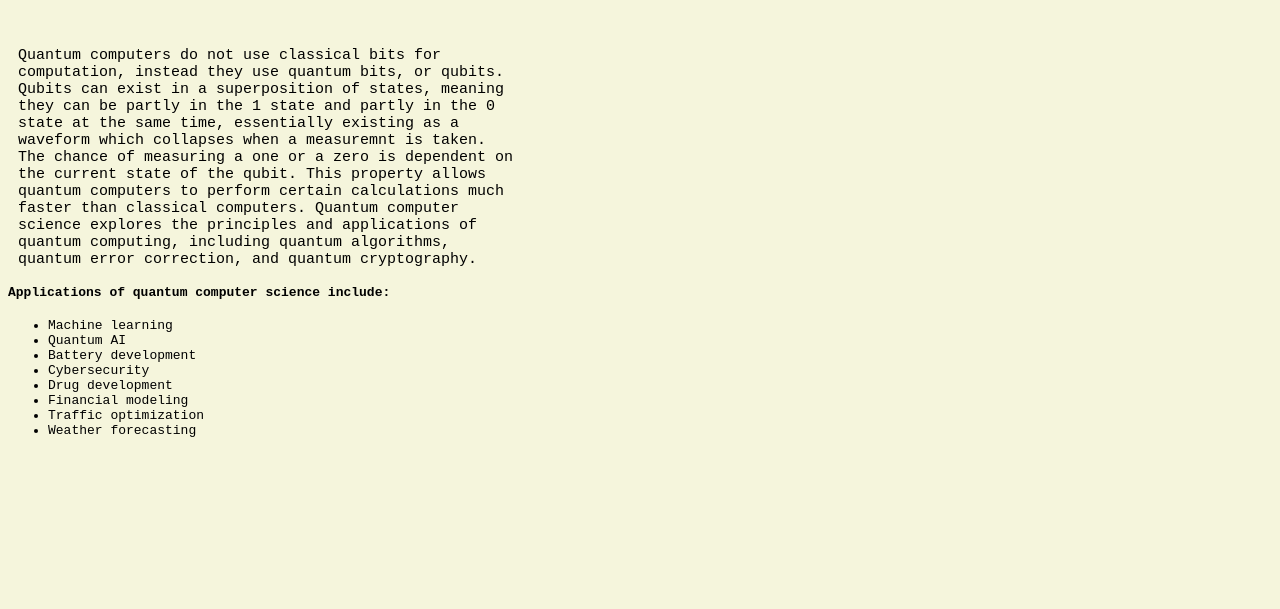
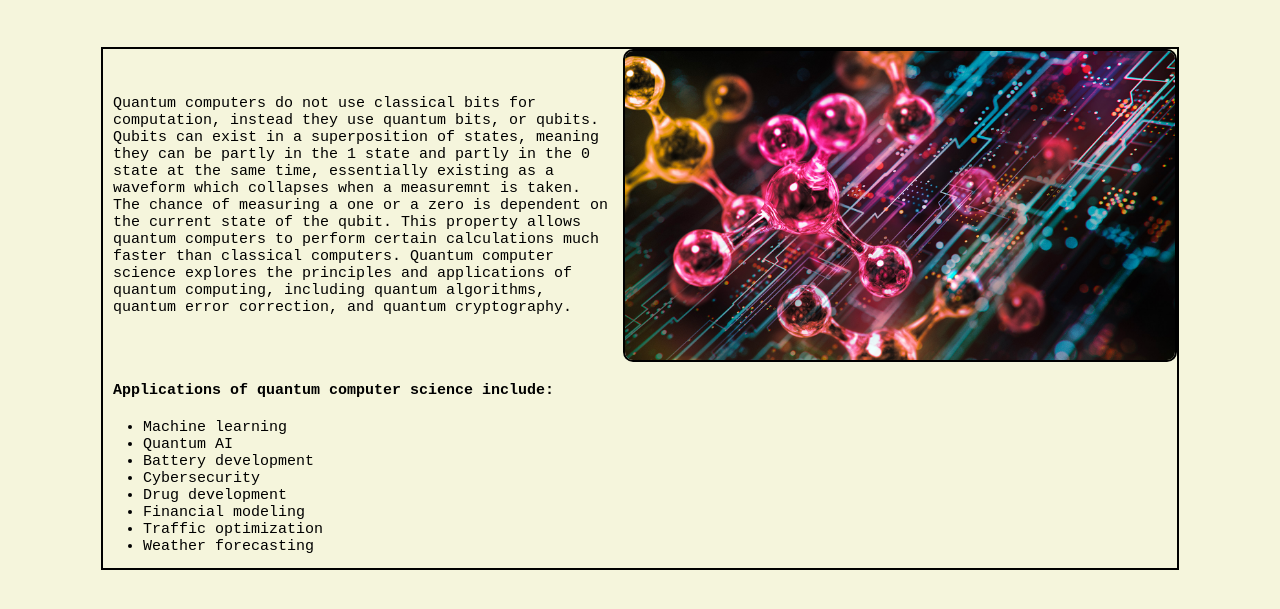
Before and after one commit to crowewilliam34/Quantum-computing-website, a plain HTML site: page introduction.html in a window 1280 px wide. Shown: the part 151-760 px from the top of the page. Drawn offline with Linux system fonts and the light colour scheme.

Commit message:
Introduction page formatting

```diff
--- a/introduction.html
+++ b/introduction.html
@@ -16,6 +16,8 @@
             <a href="visualisingQubits.html">Visualsing Qubits</a>
         </div>
 
+        <div id="Top_Paragraph">
+            <div id="Paragraph_And_Picture">
                 <p id="Introduction_Paragraph">Quantum computers do not use classical bits for computation, instead
                     they use quantum bits, or qubits. Qubits can exist in a superposition of states, meaning they can be partly in
                     the 1 state and partly in the 0 state at the same time, essentially existing as a waveform which collapses when
@@ -24,9 +26,11 @@
                     Quantum computer science explores the principles and applications of quantum computing, including quantum algorithms,
                     quantum error correction, and quantum cryptography.
                 </p>
-        <div>
+                <img id=Quantum_Chem_Pic src="Quantum_Chemistry.jpg" alt="Quantum Chemisty">
+            </div>
+
             <h4>Applications of quantum computer science include:</h4>
-            <ul>
+            <ul id="Applications_ID">
                 <li>Machine learning</li>
                 <li>Quantum AI</li>
                 <li>Battery development</li>
--- a/intropage.css
+++ b/intropage.css
@@ -7,3 +7,35 @@
     width: fit-content;
     margin: 10px;
 }
+
+h4 {
+    font-size: 15px;
+}
+
+#Applications_ID li {
+    font-size: 15px;
+}
+
+#Top_Paragraph {
+    border: 2px solid black;
+    margin: 0 auto;
+    width: fit-content;
+    flex-direction: column;
+}
+
+#Top_Paragraph h4{
+    margin-left: 10px;
+}
+
+#Quantum_Chem_Pic {
+    max-width: 550px;
+    height: auto;
+    border: 2px solid #000;
+    border-radius: 10px;
+}
+
+#Paragraph_And_Picture {
+    display: inline-flex;
+    justify-content: center;
+    align-items: center;
+}
```
Also changed, not shown: Quantum_Chemistry.jpg (added). Lines whose indentation alone changed are shown as unchanged.
